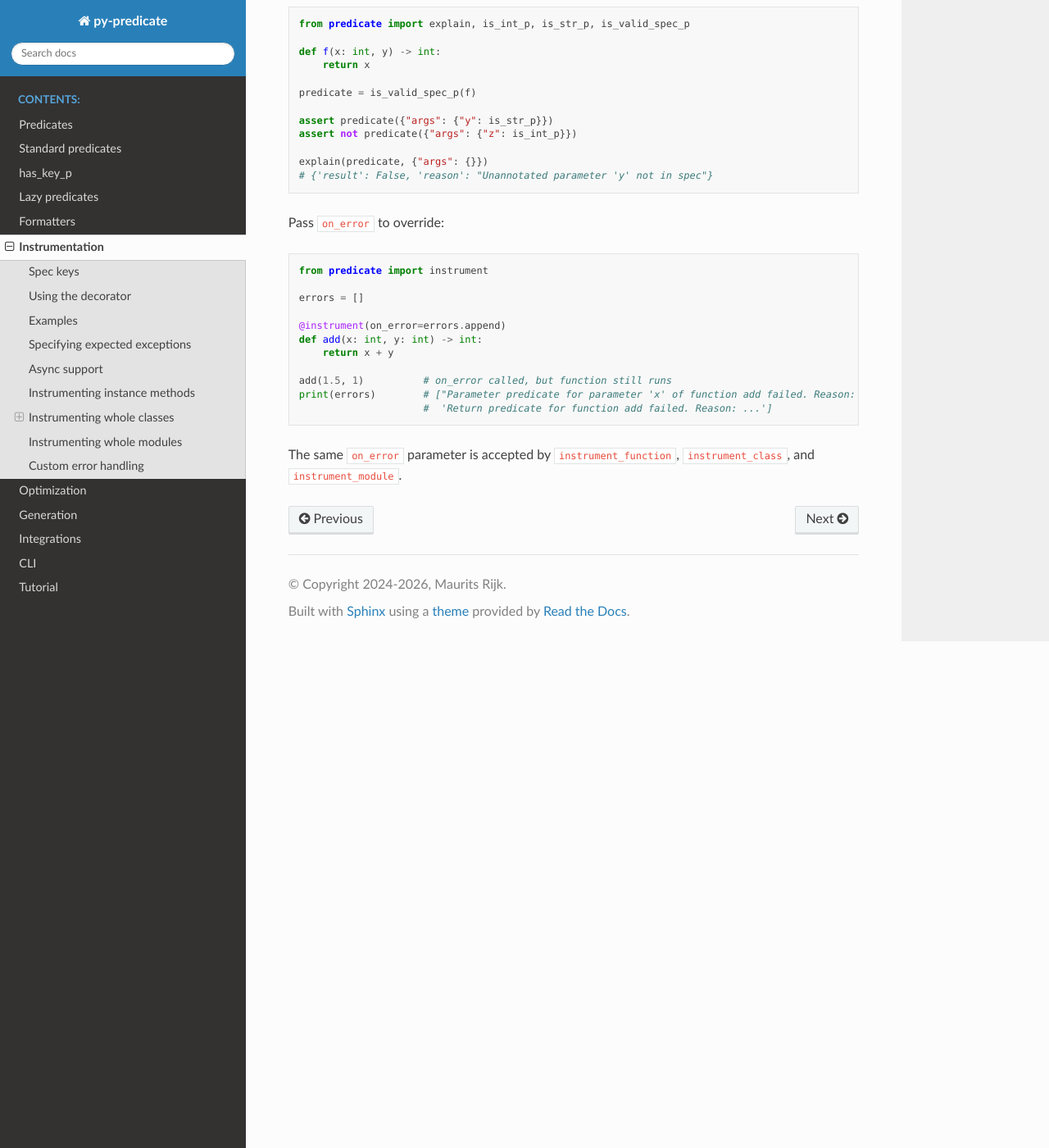
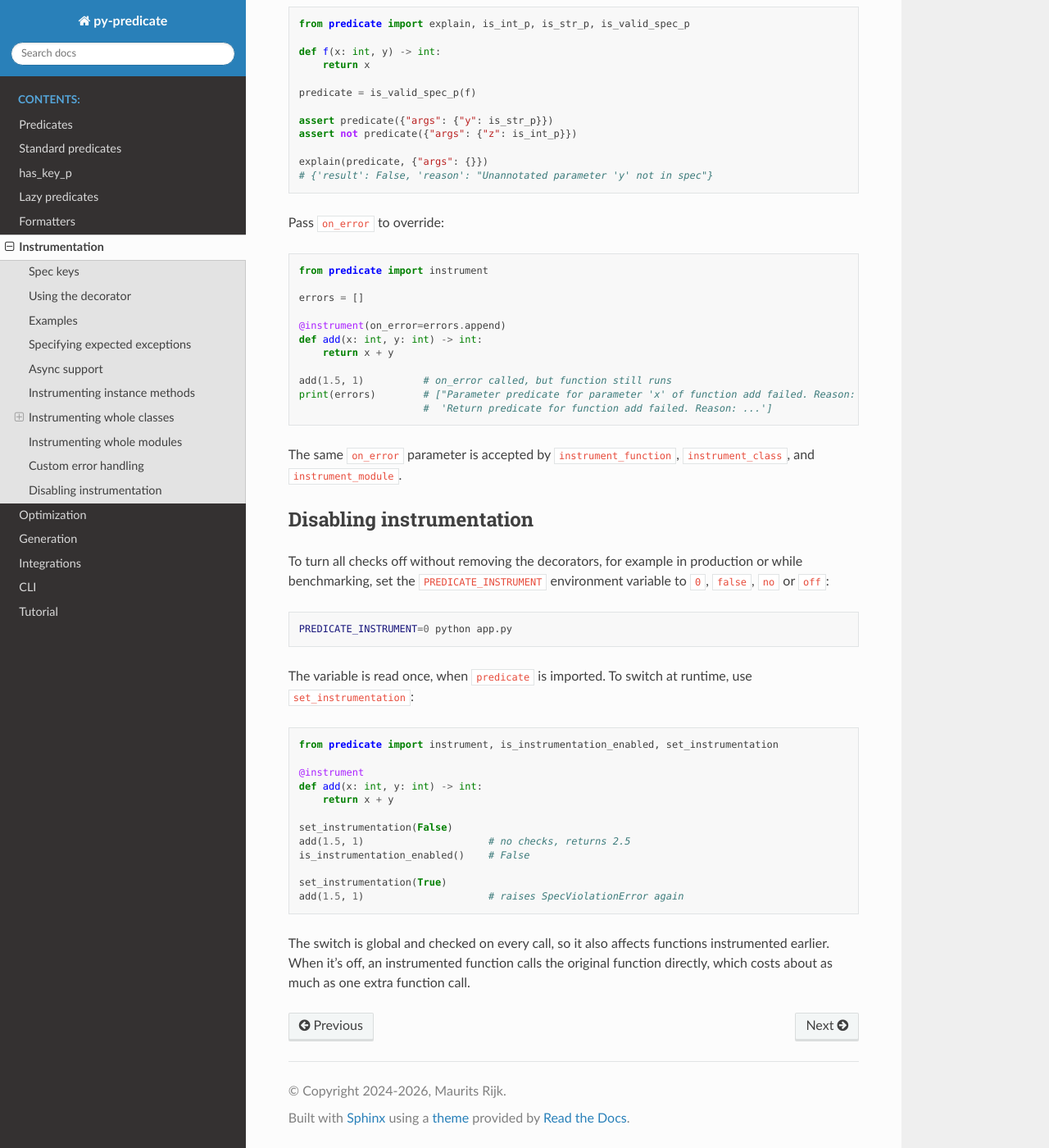
Before and after one commit to mrijk/py-predicate, a Sphinx documentation site: the page built from docs/instrumentation.rst, in a window 1280 px wide and 1400 px high, scrolled down 7382 px. Shown: the whole window at 82% size. Built offline with Sphinx 7.4.7 and the Read the Docs theme 3.1.0, drawn with Linux system fonts in a browser that asks for light colours.

Commit message:
Add a global switch to disable instrumentation (#269)
- PREDICATE_INSTRUMENT=0 / false / no / off disables all checks; read once
  when predicate is imported
- set_instrumentation(enabled) and is_instrumentation_enabled() switch and
  query it at runtime
- Checked on every call by the sync and async wrappers; when off they call
  the original function directly
- Wrapper construction moves to _make_wrapper to keep instrument_function
  under the complexity limit

Co-Authored-By: Claude Opus 5.5 (1M context) <noreply@anthropic.com>

```diff
--- a/docs/instrumentation.rst
+++ b/docs/instrumentation.rst
@@ -417,3 +417,33 @@ Pass ``on_error`` to override:
 
 The same ``on_error`` parameter is accepted by ``instrument_function``,
 ``instrument_class``, and ``instrument_module``.
+
+Disabling instrumentation
+-------------------------
+
+To turn all checks off without removing the decorators, for example in production or while benchmarking,
+set the ``PREDICATE_INSTRUMENT`` environment variable to ``0``, ``false``, ``no`` or ``off``:
+
+.. code-block:: bash
+
+    PREDICATE_INSTRUMENT=0 python app.py
+
+The variable is read once, when ``predicate`` is imported. To switch at runtime, use ``set_instrumentation``:
+
+.. code-block:: python
+
+    from predicate import instrument, is_instrumentation_enabled, set_instrumentation
+
+    @instrument
+    def add(x: int, y: int) -> int:
+        return x + y
+
+    set_instrumentation(False)
+    add(1.5, 1)                     # no checks, returns 2.5
+    is_instrumentation_enabled()    # False
+
+    set_instrumentation(True)
+    add(1.5, 1)                     # raises SpecViolationError again
+
+The switch is global and checked on every call, so it also affects functions instrumented earlier. When it's off,
+an instrumented function calls the original function directly, which costs about as much as one extra function call.
--- a/predicate/__init__.py
+++ b/predicate/__init__.py
@@ -115,7 +115,9 @@ from predicate.spec.instrument import (
     instrument_class,
     instrument_function,
     instrument_module,
+    is_instrumentation_enabled,
     is_instrumented,
+    set_instrumentation,
 )
 from predicate.spec.is_valid_spec_predicate import is_valid_spec_p
 from predicate.spec.spec import InvalidSpecError, Spec, SpecViolationError
@@ -181,6 +183,7 @@ __all__ = [
     "instrument_class",
     "instrument_function",
     "instrument_module",
+    "is_instrumentation_enabled",
     "is_instrumented",
     "is_valid_spec_p",
     "InvalidSpecError",
@@ -293,6 +296,7 @@ __all__ = [
     "repeat",
     "root_p",
     "same_signature_p",
+    "set_instrumentation",
     "star",
     "starts_with_p",
     "tee_p",
```
Also changed, not shown: README.md (+2 -0 lines), 2 other files.
